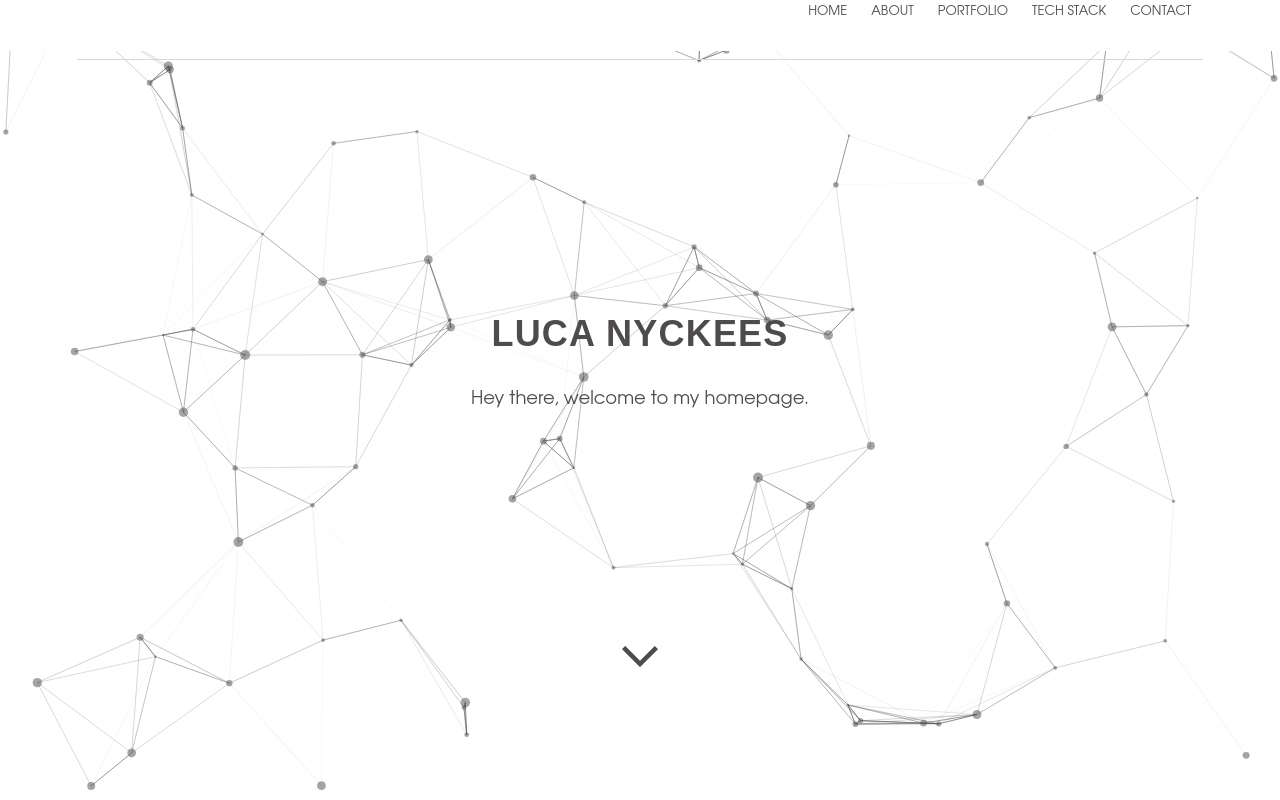
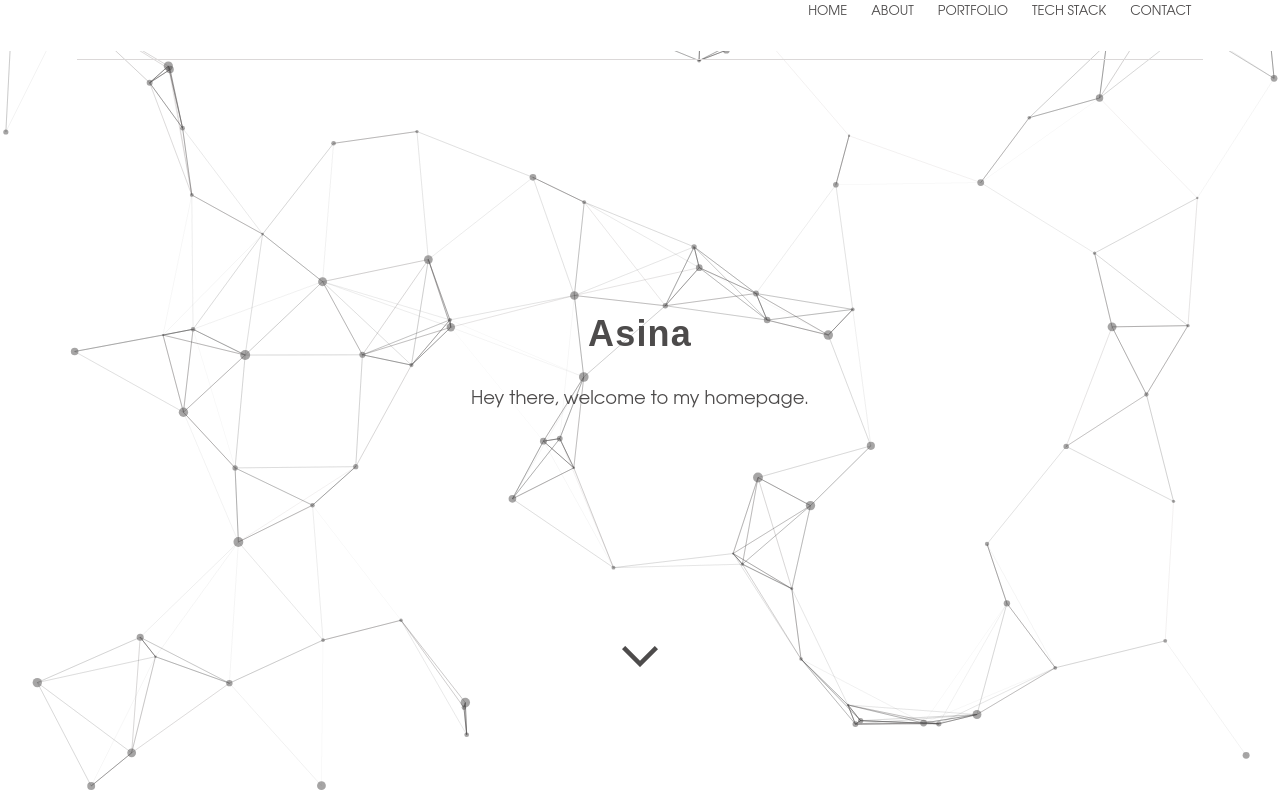
Before and after one commit to AsinaRaoelison/Asina_Raoelison.github.io, a React (Vite) app: page / in a window 1280 px wide. Shown: the top 800 px of the page. Built offline with nearby package versions, Linux system fonts and the light colour scheme; the HTML template or start-up script is replaced by a standard one.

Commit message:
modification3

```diff
--- a/src/components/Intro.tsx
+++ b/src/components/Intro.tsx
@@ -4,7 +4,7 @@ function Intro() {
   return (
     <div className="text-box" id='name-and-logo-text-box'>
       <h1 className='name-and-logo'>
-        LUCA NYCKEES
+        Asina
       </h1>
       {/* <img src={my_logo} alt="My Logo" className="logo" /> */}
       <p>
```
